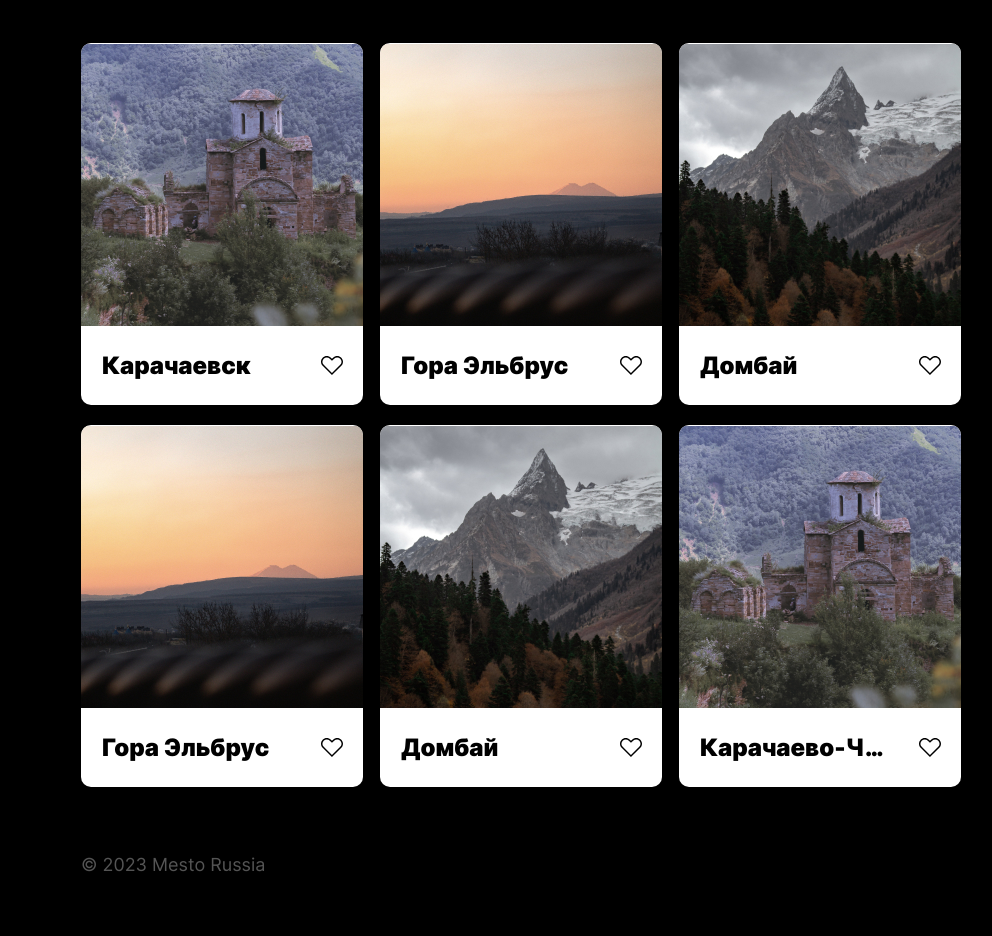
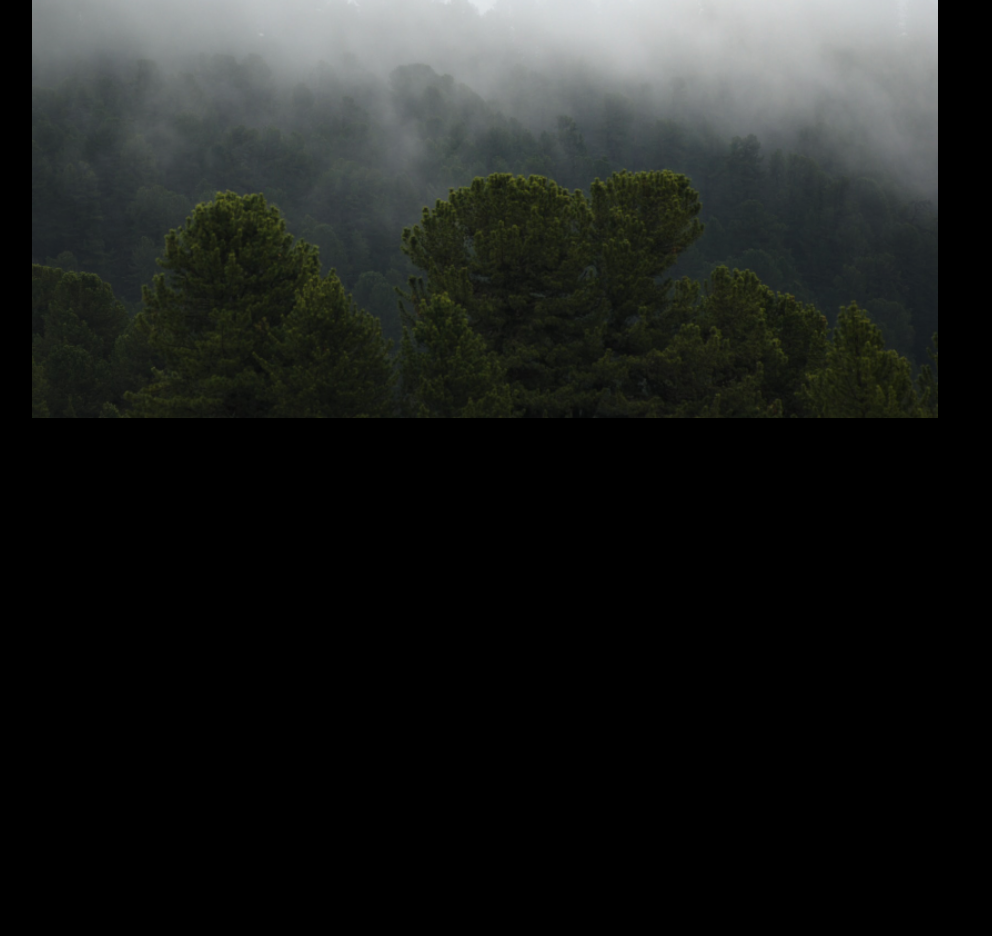
Before and after one commit to vitka27/mesto, a plain HTML site: page index.html in a window 1280 px wide. Shown: the part 282-1218 px from the top of the page, without its empty margins (119-1111 px from the left). After the commit the page ends 800 px from the top, so only its background shows below. Drawn offline with Linux system fonts and the light colour scheme.

Commit message:
добавил tamplate, popupAddContent, popupImageViewing

```diff
--- /dev/null
+++ b/blocks/popup/__image-box/popup__image-box.css
@@ -0,0 +1,5 @@
+.popup__image-box {
+  max-width: 75vw;
+  min-height: 75vh;
+  object-fit: cover;
+}
--- a/index.html
+++ b/index.html
@@ -29,64 +29,25 @@
           </div>
           <button type="button" class="profile-user__add-content" aria-label="кнопка добавить контент"></button>
         </section>
-        <section class="content-user">
-          <div class="content-user__item">
-            <img
-              src="./image/content/karachaevsk.jpg"
-              alt="Карачаевск"
-              class="content-user__image">
-            <h2 class="content-user__title">Карачаевск</h2>
-            <button type="button" class="content-user__like" aria-label="Кнопка мне нравится"></button>
-          </div>
-          <div class="content-user__item">
-            <img
-              src="./image/content/elbrus.jpg"
-              alt="Гора Эльбрус"
-              class="content-user__image">
-            <h2 class="content-user__title">Гора Эльбрус</h2>
-            <button type="button" class="content-user__like" aria-label="Кнопка мне нравится"></button>
-          </div>
-          <div class="content-user__item">
-            <img
-              src="./image/content/donbai.jpg"
-              alt="Домбай"
-              class="content-user__image">
-            <h2 class="content-user__title">Домбай</h2>
-            <button type="button" class="content-user__like" aria-label="Кнопка мне нравится"></button>
-          </div>
-          <div class="content-user__item">
-            <img
-              src="./image/content/elbrus.jpg"
-              alt="Гора Эльбрус"
-              class="content-user__image">
-            <h2 class="content-user__title">Гора Эльбрус</h2>
-            <button type="button" class="content-user__like" aria-label="Кнопка мне нравится"></button>
-          </div>
-          <div class="content-user__item">
-            <img
-              src="./image/content/donbai.jpg"
-              alt="Домбай"
-              class="content-user__image">
-            <h2 class="content-user__title">Домбай</h2>
-            <button type="button" class="content-user__like" aria-label="Кнопка мне нравится"></button>
-          </div>
-          <div class="content-user__item">
-            <img
-              src="./image/content/karachaevsk.jpg"
-              alt="Карачаево-Черкесск"
-              class="content-user__image">
-            <h2 class="content-user__title">Карачаево-Черкесск</h2>
-            <button type="button" class="content-user__like" aria-label="Кнопка мне нравится"></button>
-          </div>
-        </section>
+        <template id="content">
+          <section class="content-user">
+            <div class="content-user__item">
+              <img alt="фото" class="content-user__image">
+              <h2 class="content-user__title"></h2>
+              <button type="button" class="content-user__like" aria-label="Кнопка мне нравится"></button>
+              <!-- ! спозиционировать кнопку -->
+              <button type="button" class="content-user__del" aria-label="Удалить фото"></button>
+            </div>
+          </section>
+        </template>
       </main>
       <footer class="footer">
         <p class="footer__copyright">&copy; 2023 Mesto Russia</p>
       </footer>
     </div>
-    <div class="popup">
+    <div id="popupEditProfiles" class="popup">
       <div class="popup__container">
-        <form action="#" class="popup__form" name="form">
+        <form action="#" class="popup__form" name="form-edit">
           <h3 class="popup__title">Редактировать профиль</h3>
           <fieldset class="popup__user-info">
             <input placeholder="Имя" name="name" class="popup__input popup__input_form_name" type="text" aria-labelledby="строка ввода имя">
@@ -97,6 +58,28 @@
         <button class="popup__close" aria-label="кнопка закрыть попап"></button>
       </div>
     </div>
+    <div id="popupAddContent" class="popup">
+      <div class="popup__container">
+        <form action="#" class="popup__form" name="form-add">
+          <h3 class="popup__title">Новое место</h3>
+          <fieldset class="popup__user-info">
+            <input placeholder="Название" name="name" class="popup__input popup__input_form_name" type="text" aria-labelledby="строка ввода имя">
+            <input placeholder="Ссылка на картинку" name="info" class="popup__input popup__input_form_my-info" type="text" aria-labelledby="строка ввода информации о себе">
+            <button class="popup__submit"  name = "submitForm" type="submit" aria-label="сохранить">Создать</button>
+          </fieldset>
+        </form>
+        <button class="popup__close" aria-label="кнопка закрыть попап"></button>
+      </div>
+    </div>
+                          <!-- ! BEM сделать-->
+    <div id="popupImageViewing" class="popup popup_opened">
+      <div class="popup__container image__popup-container">
+        <img src="./image/photo-1559426756-14c161f0dae8 1.png" class="popup__image-box" alt="картинка">
+        <h3 class="popup__image-title">Горный Алтай</h3>
+        <button class="popup__close" aria-label="кнопка закрыть попап"></button>
+      </div>
+    </div>
+
     <script src="./js/index.js"></script>
   </body>
 </html>
--- a/pages/index.css
+++ b/pages/index.css
@@ -36,3 +36,5 @@
 @import url("../blocks/popup/__submit/popup__submit.css");
 @import url("../blocks/popup/__close/popup__close.css");
 @import url("../blocks/popup/_opened/popup_opened.css");
+@import url("../blocks/popup/__image-box/popup__image-box.css");
+@import url("../blocks/popup/__image-title/popup__image-title.css");
```
Also changed, not shown: blocks/popup/__image-title/popup__image-title.css (added), image/NEW ITEM FORM EMPTY.png (added), image/photo-1559426756-14c161f0dae8 1.png (added), 1 other file.
